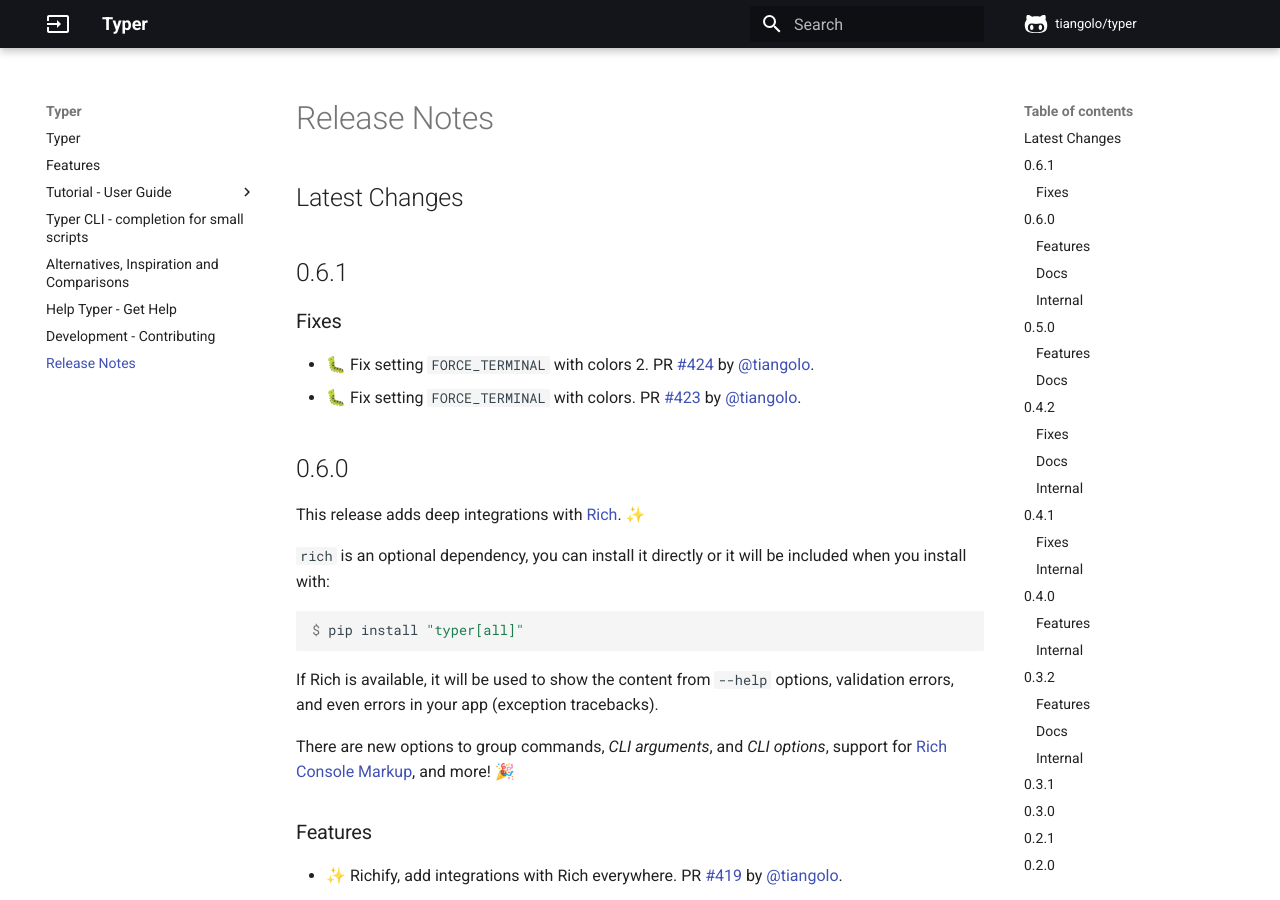
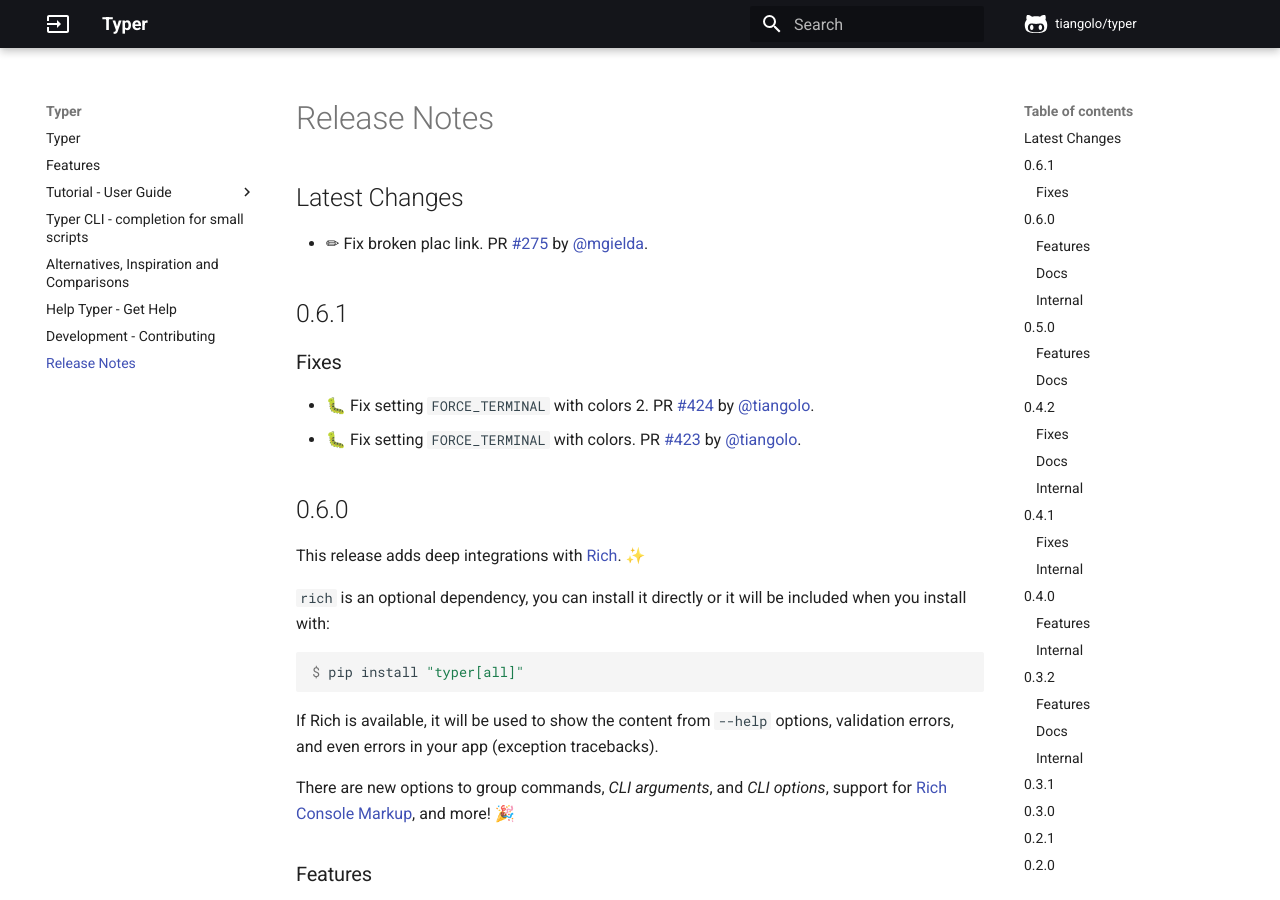
Before and after one commit to RED0731/red_pythonTyper, an MkDocs documentation site: the page built from docs/release-notes.md, in a window 1280 px wide and 900 px high. Built offline with MkDocs 1.6.1 and Material for MkDocs 9.7.7, drawn with Linux system fonts in a browser that asks for light colours; comment, search, counter and statistics services are not loaded.

Commit message:
📝 Update release notes

```diff
--- a/docs/release-notes.md
+++ b/docs/release-notes.md
@@ -1,5 +1,6 @@
 ## Latest Changes
 
+* ✏ Fix broken plac link. PR [#275](https://github.com/tiangolo/typer/pull/275) by [@mgielda](https://github.com/mgielda).
 
 ## 0.6.1
 
```
